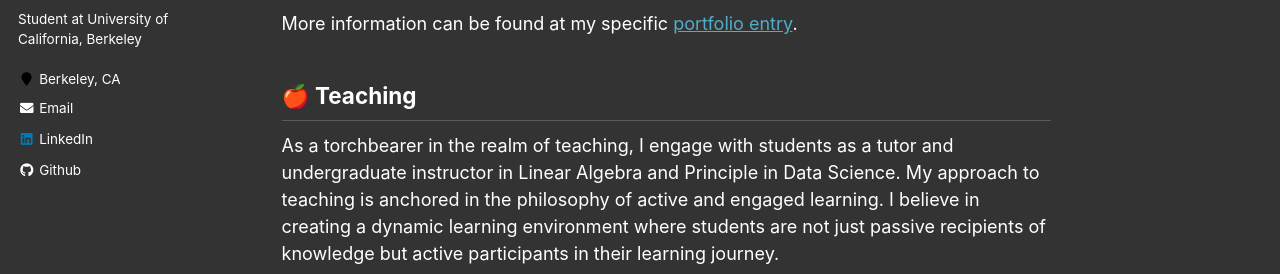
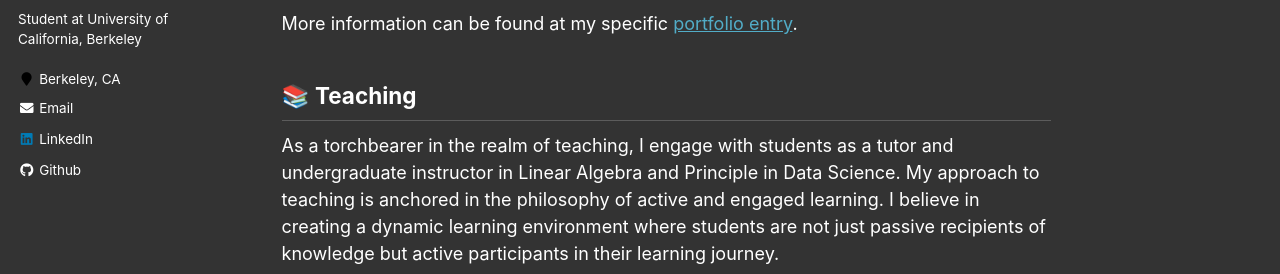
Before and after one commit to BoyuFan1/BoyuFan1, a Jekyll site: the page built from _pages/about.md, in a window 1280 px wide and 900 px high, scrolled down 684 px. Shown: the part 244-518 px from the top of the window. Built offline with Jekyll 4.4.1, drawn with Linux system fonts in a browser that asks for light colours.

```diff
--- a/_pages/about.md
+++ b/_pages/about.md
@@ -26,7 +26,7 @@ More information can be found at my specific [portfolio entry](https://boyufan1.
 
 
 
-## 🍎 Teaching
+## 📚 Teaching
 As a torchbearer in the realm of teaching, I engage with students as a tutor and undergraduate instructor in Linear Algebra and Principle in Data Science. My approach to teaching is anchored in the philosophy of active and engaged learning. I believe in creating a dynamic learning environment where students are not just passive recipients of knowledge but active participants in their learning journey.
 
 
```
